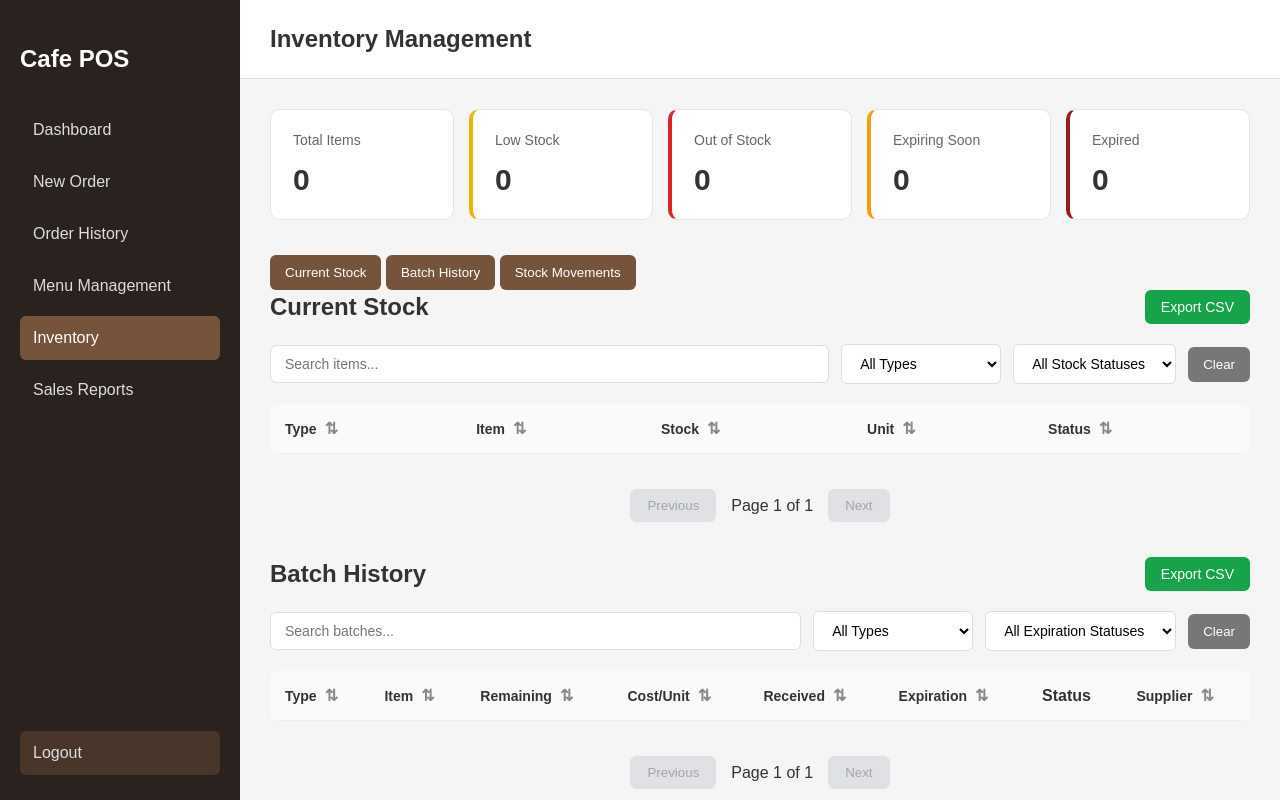
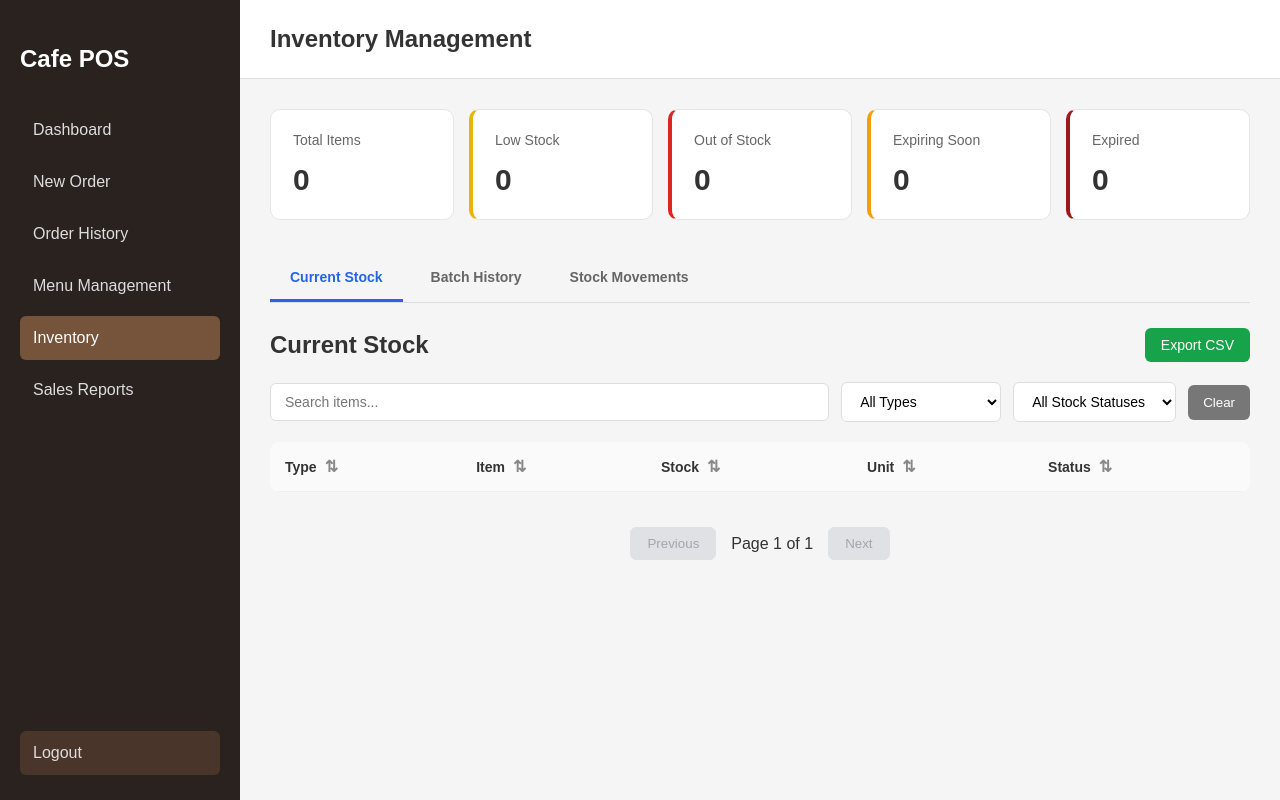
Before and after one commit to Cha-Luna-Star/Cafe-Pos-PHP, a PHP site: page /inventory.php in a window 1280 px wide. Shown: the top 800 px of the page. Run offline with PHP 8.4, Linux system fonts and the light colour scheme; the visitor is signed in with stand-in values (Sample User, id 1); data that the repository does not hold is empty; some libraries are stand-ins or nearby versions.

Commit message:
Update inventory page interface
Co-authored-by: Copilot <223556219+Copilot@users.noreply.github.com>

```diff
--- a/assets/css/inventory.css
+++ b/assets/css/inventory.css
@@ -493,3 +493,47 @@ th {
 #adjust-movement-container[hidden] {
     display: none;
 }
+
+.inventory-tabs {
+    display: flex;
+    gap: 8px;
+    border-bottom: 1px solid #ddd;
+    margin-bottom: 25px;
+}
+.inventory-tab {
+    background: transparent;
+    color: #666;
+    border: none;
+    border-bottom: 3px solid transparent;
+    border-radius: 0;
+    padding: 14px 20px;
+    font-size: 14px;
+    font-weight: 600;
+    cursor: pointer;
+}
+.inventory-tab:hover {
+    background: #f3f4f6;
+    color: #2563eb;
+}
+.inventory-tab.active {
+    background: transparent;
+    color: #2563eb;
+    border-bottom-color: #2563eb;
+}
+.inventory-section[hidden] {
+    display: none;
+}
+
+.inventory-section {
+    display: block;
+    width: 100%;
+}
+.inventory-section[hidden] {
+    display: none !important;
+}
+.inventory-section .inventory-pagination {
+    display: flex;
+    justify-content: center;
+    align-items: center;
+    gap: 15px;
+}
--- a/assets/js/inventory.js
+++ b/assets/js/inventory.js
@@ -581,3 +581,25 @@ function paginateInventory(tableId) {
 ["current-stock-body", "batch-history-body", "movement-history-body"].forEach(
     paginateInventory
 );
+
+document.querySelectorAll(".inventory-tab").forEach(tab => {
+    tab.addEventListener("click", () => {
+        const target = tab.dataset.target;
+
+        document.querySelectorAll(".inventory-tab").forEach(button => {
+            button.classList.toggle("active", button === tab);
+        });
+
+        document.querySelectorAll(".inventory-section").forEach(section => {
+            section.hidden = section.id !== target;
+        });
+
+        const tableMap = {
+            "current-stock-section": "current-stock-body",
+            "batch-history-section": "batch-history-body",
+            "stock-movement-section": "movement-history-body"
+        };
+
+        paginateInventory(tableMap[target]);
+    });
+});
--- a/inventory.php
+++ b/inventory.php
@@ -125,6 +125,7 @@ require_once __DIR__ . '/controllers/inventory.php';
         <button type="button" class="inventory-tab" data-target="batch-history-section">Batch History</button>
         <button type="button" class="inventory-tab" data-target="stock-movement-section">Stock Movements</button>
     </div>
+    <section id="current-stock-section" class="inventory-section">
         <div class="inventory-heading">
             <h2>Current Stock</h2>
             <button type="button" class="export-csv-btn" data-table="current-stock-body" data-filename="current_stock.csv">Export CSV</button>
@@ -266,7 +267,9 @@ require_once __DIR__ . '/controllers/inventory.php';
         </div>
 
         <div class="inventory-pagination" data-table="current-stock-body"></div>
+    </section>
 
+    <section id="batch-history-section" class="inventory-section" hidden>
         <div class="inventory-heading">
             <h2>Batch History</h2>
             <button type="button" class="export-csv-btn" data-table="batch-history-body" data-filename="batch_history.csv">Export CSV</button>
@@ -359,7 +362,9 @@ require_once __DIR__ . '/controllers/inventory.php';
             </table>
         </div>
         <div class="inventory-pagination" data-table="batch-history-body"></div>
+    </section>
 
+    <section id="stock-movement-section" class="inventory-section" hidden>
         <div class="inventory-heading">
             <h2>Stock Movement History</h2>
             <button type="button" class="export-csv-btn" data-table="movement-history-body" data-filename="stock_movements.csv">Export CSV</button>
@@ -433,6 +438,8 @@ require_once __DIR__ . '/controllers/inventory.php';
             </table>
         </div>
         <div class="inventory-pagination" data-table="movement-history-body"></div>
+    </section>
+
 </main>
 
 <dialog id="stock-dialog">
```
Lines whose indentation alone changed are shown as unchanged.
